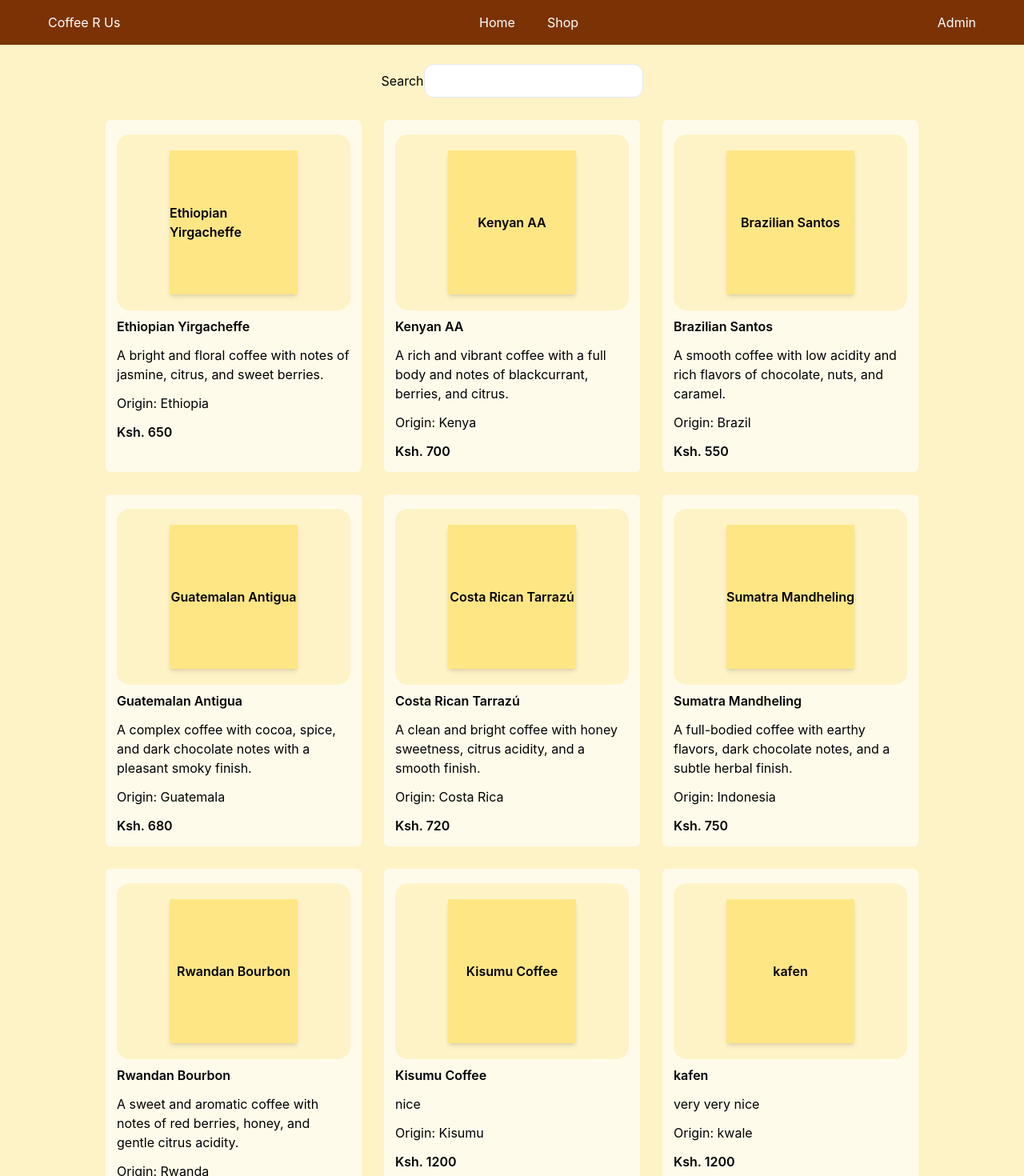
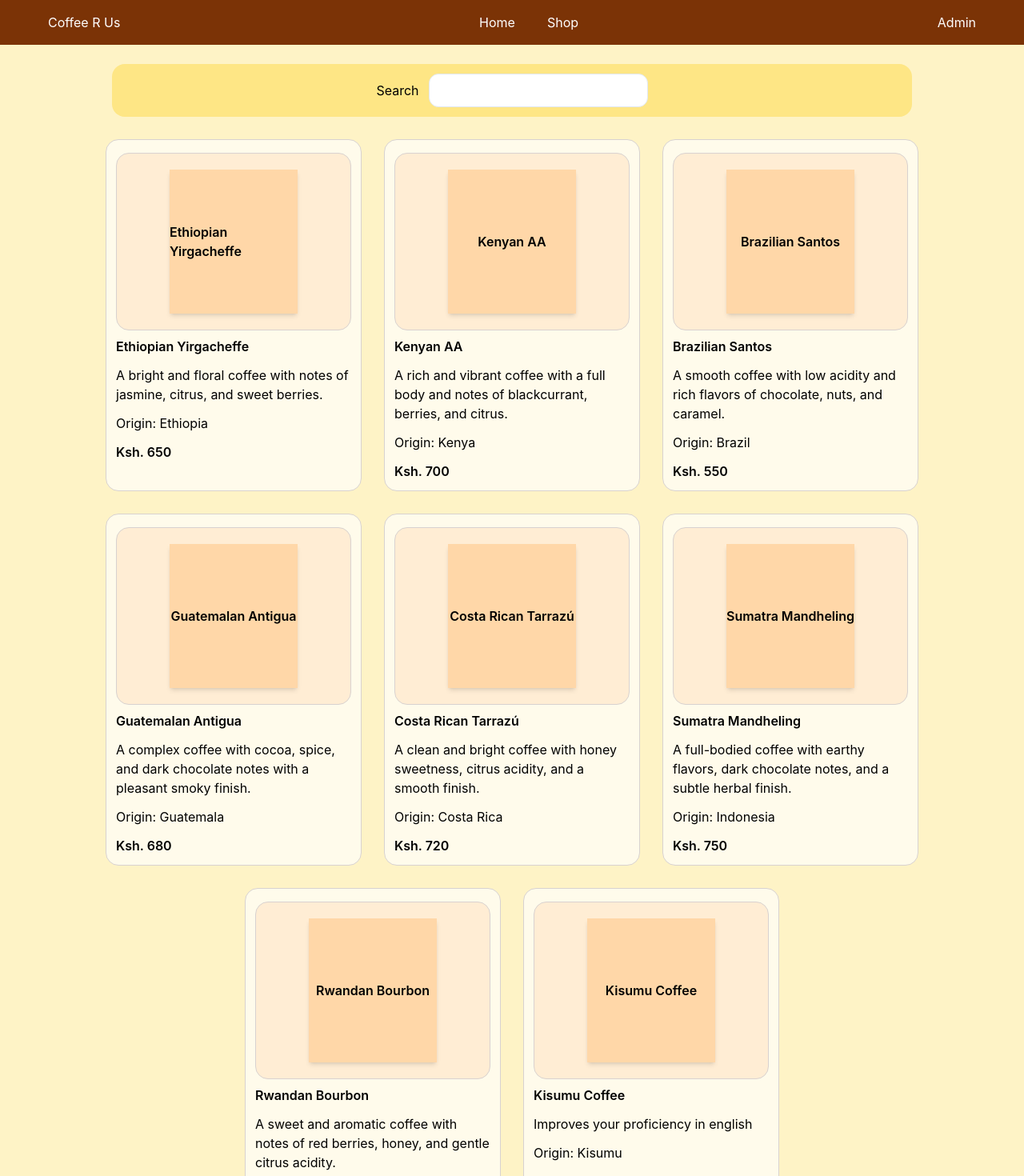
Before and after one commit to HopeKathomi/Summative-Lab---Personal-Project-Showcase-App, a React (Vite) app: page /products in a window 1280 px wide. Shown: the top 1470 px of the page at 80% size. Built offline with nearby package versions, Linux system fonts and the light colour scheme; data requests are answered from the project's data file.

Commit message:
styling done

```diff
--- a/db.json
+++ b/db.json
@@ -51,17 +51,10 @@
     },
     {
       "coffee_name": "Kisumu Coffee",
-      "description": "nice",
+      "description": "Improves your proficiency in english",
       "origin": "Kisumu",
       "price": "1200",
       "id": 9
-    },
-    {
-      "coffee_name": "kafen",
-      "description": "very very nice",
-      "origin": "kwale",
-      "price": "1200",
-      "id": 10
     }
   ]
 }
--- a/src/components/Landingpage.jsx
+++ b/src/components/Landingpage.jsx
@@ -6,12 +6,12 @@ const Landingpage = () => {
     <div className='flex flex-row py-30 px-10 bg-amber-100 items-center justify-center'>
         <div className='flex flex-row justify-center items-center gap-30'>
             <div className='w-100'>
-               <p>Coffee R Us</p>
-               <p>The go to store for your coffee needs</p>
-               <p className='flex flex-wrap'>From sustaineble micro-lot farms directly into your morning cup. Freshly roasted artisanbeans specialized grinding profile and world-class pour-pver gear curated by master baristas</p>
+               <p className='font-serif text-4xl py-1'>Coffee R Us</p>
+               <p className='text-amber-600 font-serif italic py-1'>The go to store for your coffee needs</p>
+               <p className='flex flex-wrap text-taupe-600'>From sustainable farms across the world directly into your morning cup. Freshly roasted artisan beans specialized grinding profile and world-class pour-over gear curated by master baristas</p>
             </div>
             <div >
-                <img src={pouringCoffee} alt="Coffee" className='w-100 border-2 border-amber-200 rounded-3xl'/>
+                <img src={pouringCoffee} alt="Coffee" className='w-70 border-2 border-amber-800 rounded-3xl'/>
             </div>
         </div>
         <div>
--- a/src/components/Product.jsx
+++ b/src/components/Product.jsx
@@ -13,10 +13,10 @@ const Product = () => {
         .map(coffee => (
           <div
             key={coffee.id}
-            className='bg-amber-50 flex flex-col gap-2 border-2 rounded-md border-amber-50 py-4 px-3 w-80 h-110'
+            className='bg-amber-50 flex flex-col gap-2 rounded-2xl border-taupe-300 border py-4 px-3 w-80 h-110'
           >
-            <div className='bg-amber-100 flex flex-col justify-center items-center py-5 rounded-2xl'>
-              <div className='flex flex-col items-center justify-center shadow-md w-40 h-45 bg-amber-200'>
+            <div className='bg-orange-100 border-taupe-300 border flex flex-col justify-center items-center py-5 rounded-2xl'>
+              <div className='flex flex-col items-center justify-center shadow-md w-40 h-45 bg-orange-200'>
                 <p className='font-semibold'>{coffee.coffee_name}</p>
               </div>
             </div>
--- a/src/components/Search.jsx
+++ b/src/components/Search.jsx
@@ -10,7 +10,8 @@ const Search = () => {
     setSearchWord(e.target.value);
   }
   return (
-    <div>Search
+    <div className='flex flex-row items-center justify-center gap-3 w-250 rounded-2xl bg-amber-200 py-3 px-3'>
+      <p>Search</p>
       <input type="search" value={searchWord} onChange={handleChange}className='bg-white border border-slate-200 rounded-xl py-2 px-3' />
     </div>
   )
```
